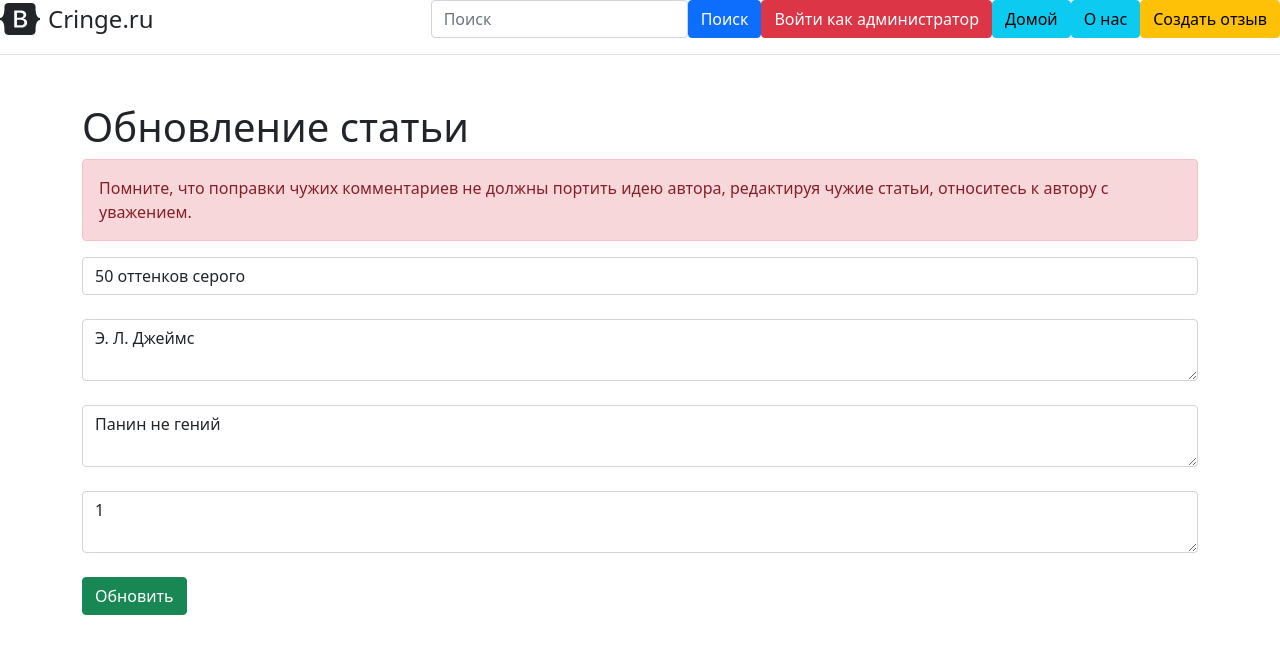
After one commit to KrechkoVsevolod201/WebProg, a Flask app: page /admin/post-detail/4/update in a window 1280 px wide. The commit adds this page. Shown: the top 654 px of the page. Run offline with Flask 2, Linux system fonts and the light colour scheme; data comes from the database, SQL or seed files in the repository; both versions use the stored data as it was after the commit.

Commit message:
Основые функции работают

```diff
--- a/main.py
+++ b/main.py
@@ -119,6 +119,42 @@ def home_admin_rev():
     return render_template("home-admin.html", book=book)
 
 
+@app.route('/admin/post-detail/<int:id>/del')
+def post_delete(id):
+    book = Book.query.get_or_404(id)
+    try:
+        db.session.delete(book)
+        db.session.commit()
+        return redirect('/admin/home')
+
+    except:
+        return "При удалении пасты произошла ошибка"
+
+
+@app.route('/admin/post-detail/<int:id>/update', methods=['POST', 'GET'])
+def post_update(id):
+    book = Book.query.get(id)
+    if request.method == "POST":
+        book.book_name = request.form['book_name']
+        book.author_name = request.form['author_name']
+        book.text = request.form['text']
+        book.comment_rate = request.form['comment_rate']
+
+        try:
+            db.session.commit()
+            return redirect('/admin/home')
+        except:
+            return "При редактировании пасты произошла ошибка"
+    else:
+        return render_template("post-update.html", book=book)
+
+
+@app.route('/admin/post-detail/<int:id>')
+def admin_detail(id):
+    bookk = Book.query.get(id)
+    return render_template("admin-post-detail.html", bookk=bookk)
+
+
 # Press the green button in the gutter to run the script.
 if __name__ == '__main__':
     db.create_all()
--- a/templates/admin-post-detail.html
+++ b/templates/admin-post-detail.html
@@ -13,7 +13,8 @@
             <p>{{ bookk.text }}</p>
 
             <p></p>
-            <a href="/posts/{{ bookk.id }}/update" type="submit" class="btn btn-success" >Редактировать</a>
+           <a href="/admin/post-detail/{{ bookk.id }}/update" type="submit" class="btn btn-success" >Редактировать</a>
+            <a href="/admin/post-detail/{{ bookk.id }}/del" type="submit" class="btn btn-danger" >Удалить</a>
         </div>
     </div>
 {% endblock %}
--- a/templates/home-admin.html
+++ b/templates/home-admin.html
@@ -16,7 +16,7 @@
         <h3>{{ book.author_name }}</h3>
         <h4>Оценка книги: {{ book.comment_rate }}</h4>
         <p></p>
-        <a href="/home/detail/{{ book.id }}" class="btn btn-warning">Детальнее</a>
+        <a href="/admin/post-detail/{{ book.id }}" class="btn btn-warning">Детальнее</a>
     </div>
     {% endfor %}
 </div>
--- a/templates/post-detail.html
+++ b/templates/post-detail.html
@@ -13,7 +13,6 @@
             <p>{{ bookk.text }}</p>
 
             <p></p>
-            <a href="/posts/{{ bookk.id }}/update" type="submit" class="btn btn-success" >Редактировать</a>
         </div>
     </div>
 {% endblock %}
--- /dev/null
+++ b/templates/post-update.html
@@ -0,0 +1,21 @@
+{% extends 'admin-base.html' %}
+
+{% block title %}
+Обновление статьи
+{% endblock %}
+
+{% block body %}
+    <div class="container mt-5">
+        <h1>Обновление статьи</h1>
+        <div class="alert alert-danger">
+        Помните, что поправки чужих комментариев не должны портить идею автора, редактируя чужие статьи, относитесь к автору с уважением.
+        </div>
+        <form method="post">
+            <input type="text" name="book_name" class="form-control" id="book_name" value="{{ book.book_name }}" placeholder="Название книги"><br>
+            <textarea name="author_name" id="author_name" class="form-control" placeholder="Имя автора">{{ book.author_name }}</textarea><br>
+            <textarea name="text" id="text" class="form-control" placeholder="Текст комментария">{{ book.text }}</textarea><br>
+            <textarea name="comment_rate" id="comment_rate" class="form-control" placeholder="Текст комментария">{{ book.comment_rate }}</textarea><br>
+            <input type="submit" class="btn btn-success" value="Обновить" >
+        </form>
+    </div>
+{% endblock %}
```
Also changed, not shown: book.db.
